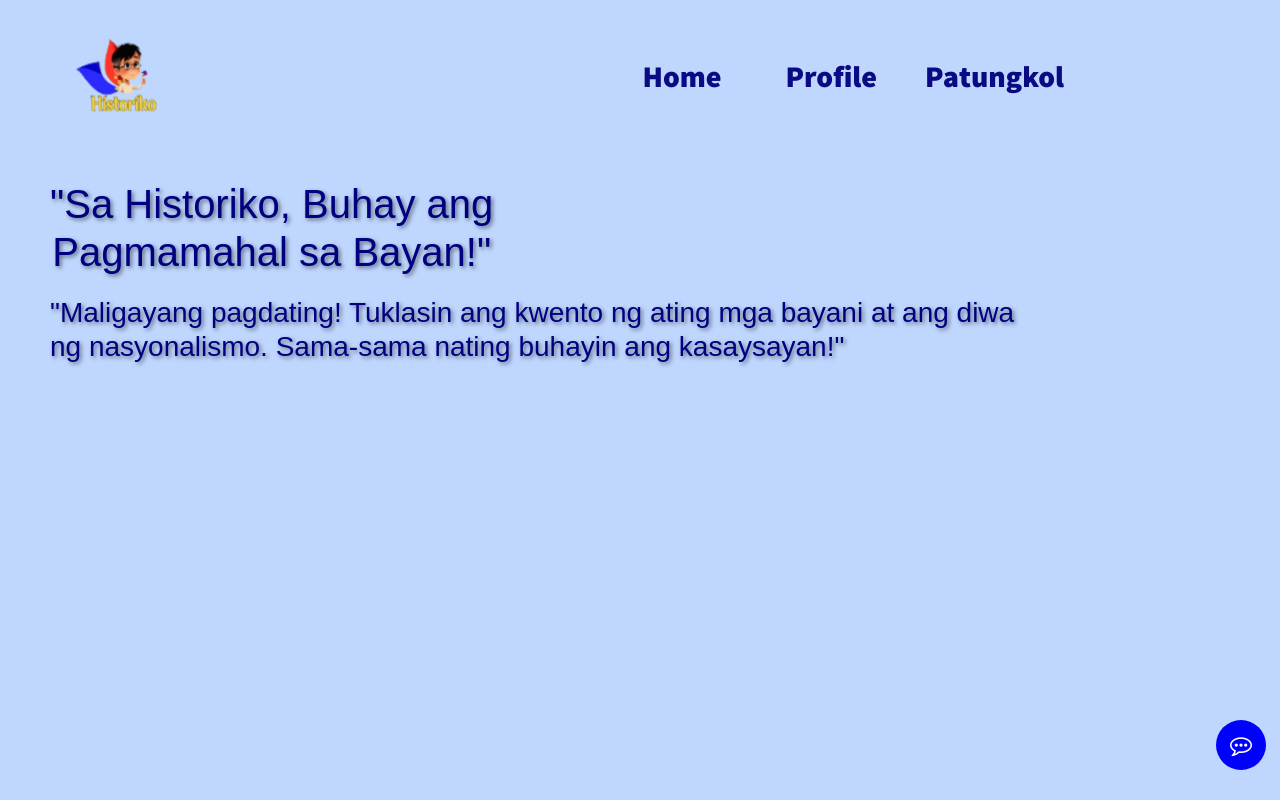
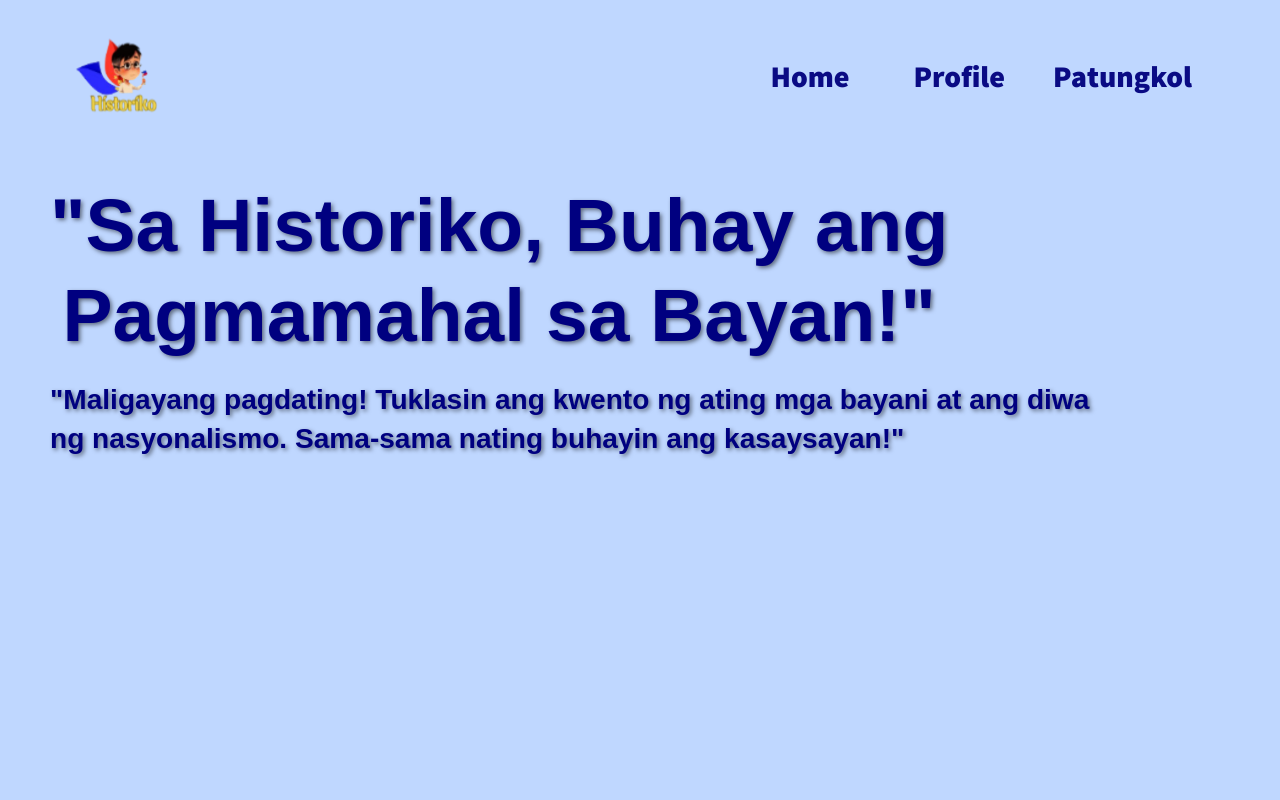
Before and after one commit to JLontiveros/historiko, a React (Vite) app in the folder historiko/: page / in a window 1280 px wide. Shown: the top 800 px of the page. Built offline with nearby package versions, Linux system fonts and the light colour scheme; no server answers.

Commit message:
hidden  the chatbox

```diff
--- a/historiko/src/App.jsx
+++ b/historiko/src/App.jsx
@@ -5,7 +5,7 @@ import { MarkedTopicsProvider, useMarkedTopics } from './components/context/Mark
 import { RewardProvider } from './components/context/RewardContext';
 import Navbar from './components/Navbar/Navbar';
 import Home from './components/Home/Home';
-import Chat from './components/Chat/ChatBot';
+// import Chat from './components/Chat/ChatBot';
 import NotFound from './components/Home/NotFound';
 import Profile from './components/Profile/Profile';
 import About from './components/About/About';
@@ -125,7 +125,7 @@ function App() {
               <Routes>
                 <Route path="/" element={<Home />} />
                 <Route path="/Home" element={<Home />} />
-                <Route path="/Chat" element={<Chat />} />
+                { /* <Route path="/Chat" element={<Chat />} /> */}
                 <Route path="/Profile" element={<ProtectedRoute><Profile /></ProtectedRoute>} />
                 <Route path="/About" element={<About />} />
                 <Route path="/Modules" element={<ProtectedRoute><Modules /></ProtectedRoute>} />
--- a/historiko/src/components/Home/Home.jsx
+++ b/historiko/src/components/Home/Home.jsx
@@ -12,7 +12,7 @@ import { storage } from '../../firebase.js';
 import { ScrollContext } from '../../App';
 import { ToastContainer, toast } from 'react-toastify';
 import 'react-toastify/dist/ReactToastify.css';
-import ChatBox from '../Chat/ChatBot';
+// import ChatBox from '../Chat/ChatBot';
 
 const Home = () => {
   const secondSectionRef = useRef(null);
@@ -187,7 +187,7 @@ const Home = () => {
         </div>
       </section>
 
-      <ChatBox />
+      {/* <ChatBox /> */}
     </div>
 
   );
```
